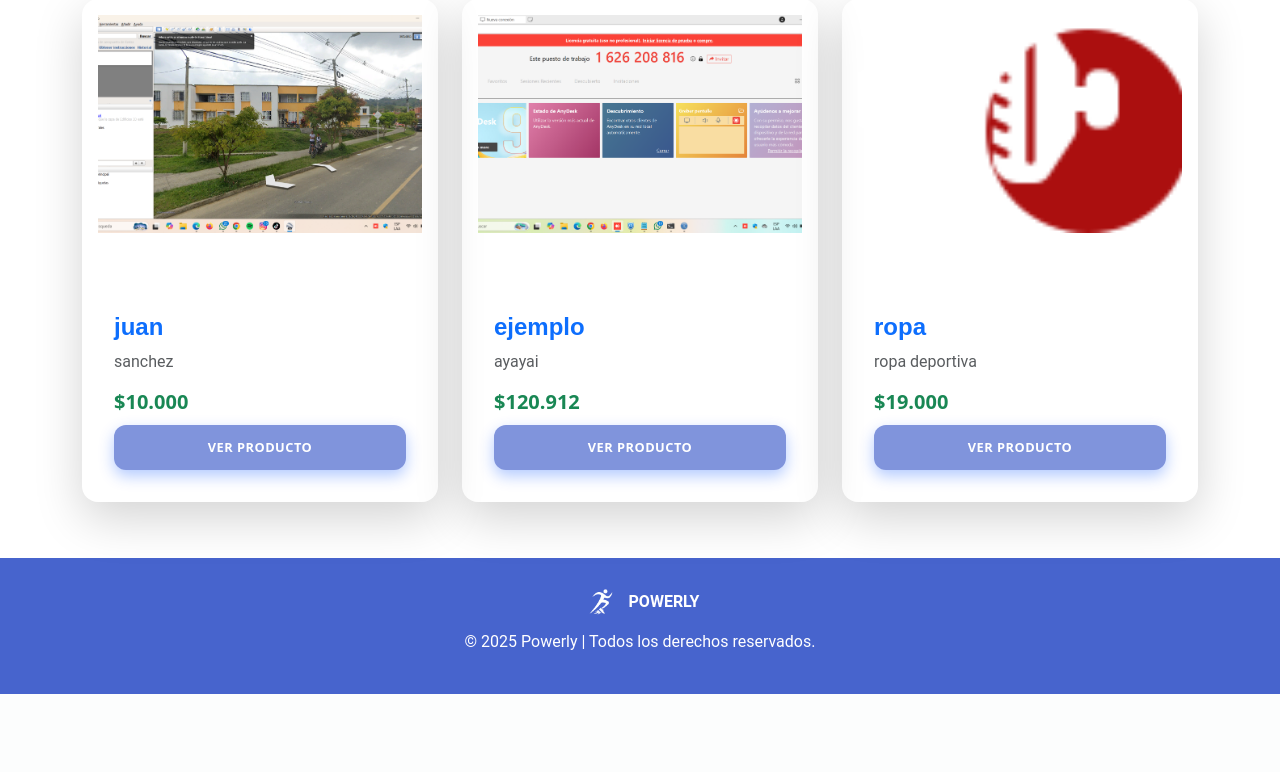
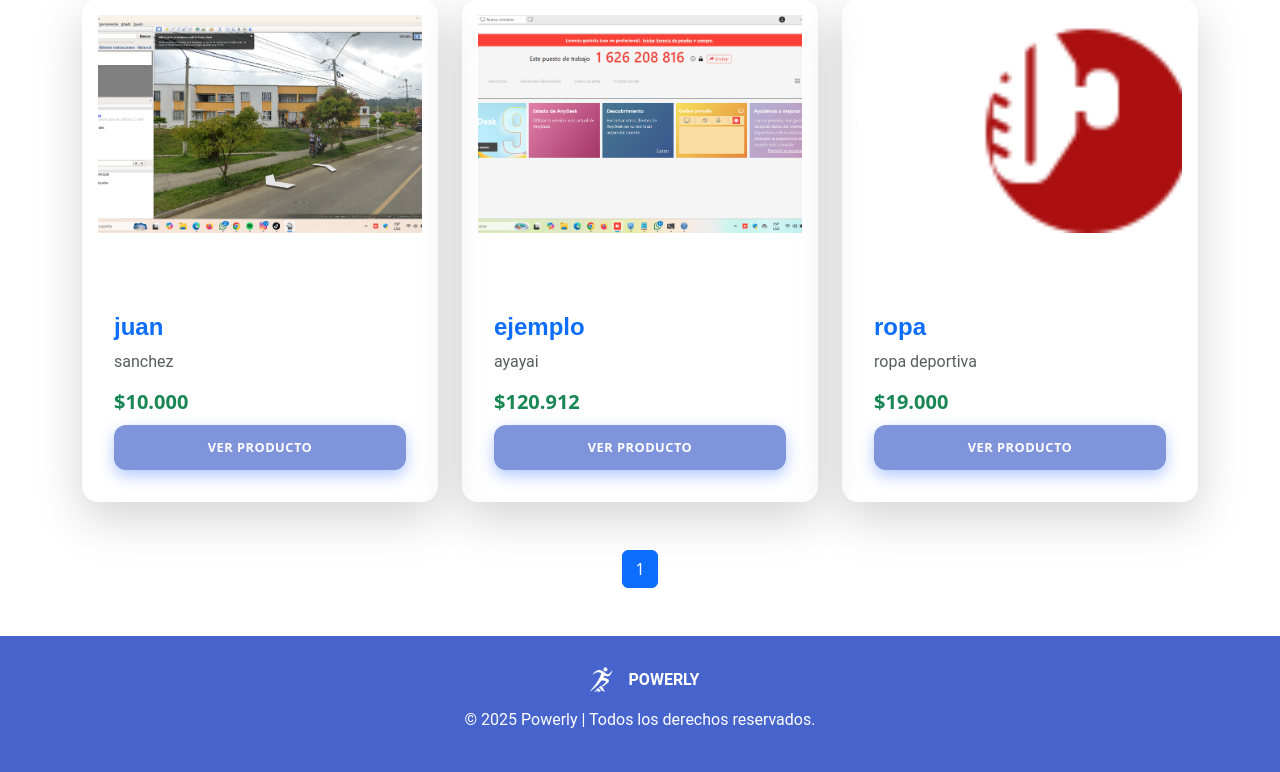
Before and after one commit to Mariana2065/Tienda-virtual, a PHP site: page /productos.php?pagina=1 in a window 1280 px wide. Shown: the part 220-992 px from the top of the page. Before the commit the page ends 914 px from the top, so only its background shows below. Run offline with PHP 8.4, Linux system fonts and the light colour scheme; data comes from the database, SQL or seed files in the repository.

Commit message:
Agrego el boton de paginación que faltaba

```diff
--- a/view/productos.php
+++ b/view/productos.php
@@ -5,6 +5,18 @@ include '../includes/header.php';
 
 // Obtener todos los productos
 $res = $conexion->query("SELECT * FROM productos ORDER BY id DESC");
+// paginación
+$productosPorPagina = 3;
+$paginaActual = isset($_GET['pagina']) ? (int)$_GET['pagina'] : 1;
+if ($paginaActual < 1) $paginaActual = 1;
+
+$offset = ($paginaActual - 1) * $productosPorPagina;
+
+$totalProductos = $conexion->query("SELECT COUNT(*) as total FROM productos")->fetch_assoc()['total'];
+$totalPaginas = ceil($totalProductos / $productosPorPagina);
+
+$res = $conexion->query("SELECT * FROM productos ORDER BY id DESC LIMIT $productosPorPagina OFFSET $offset");
+
 ?>
 
 <div class="container mt-5">
@@ -25,6 +37,31 @@ $res = $conexion->query("SELECT * FROM productos ORDER BY id DESC");
     <?php endwhile; ?>
   </div>
 </div>
+<div class="mt-4 d-flex justify-content-center">
+  <nav>
+    <ul class="pagination">
+      <?php if ($paginaActual > 1): ?>
+        <li class="page-item">
+          <a class="page-link" href="?pagina=<?= $paginaActual - 1 ?>">Anterior</a>
+        </li>
+      <?php endif; ?>
+
+      <?php for ($i = 1; $i <= $totalPaginas; $i++): ?>
+        <li class="page-item <?= $i == $paginaActual ? 'active' : '' ?>">
+          <a class="page-link" href="?pagina=<?= $i ?>"><?= $i ?></a>
+        </li>
+      <?php endfor; ?>
+
+      <?php if ($paginaActual < $totalPaginas): ?>
+        <li class="page-item">
+          <a class="page-link" href="?pagina=<?= $paginaActual + 1 ?>">Siguiente</a>
+        </li>
+      <?php endif; ?>
+    </ul>
+  </nav>
+</div>
+
+
 
 
 <?php include '../includes/footer.php'; ?>
```
